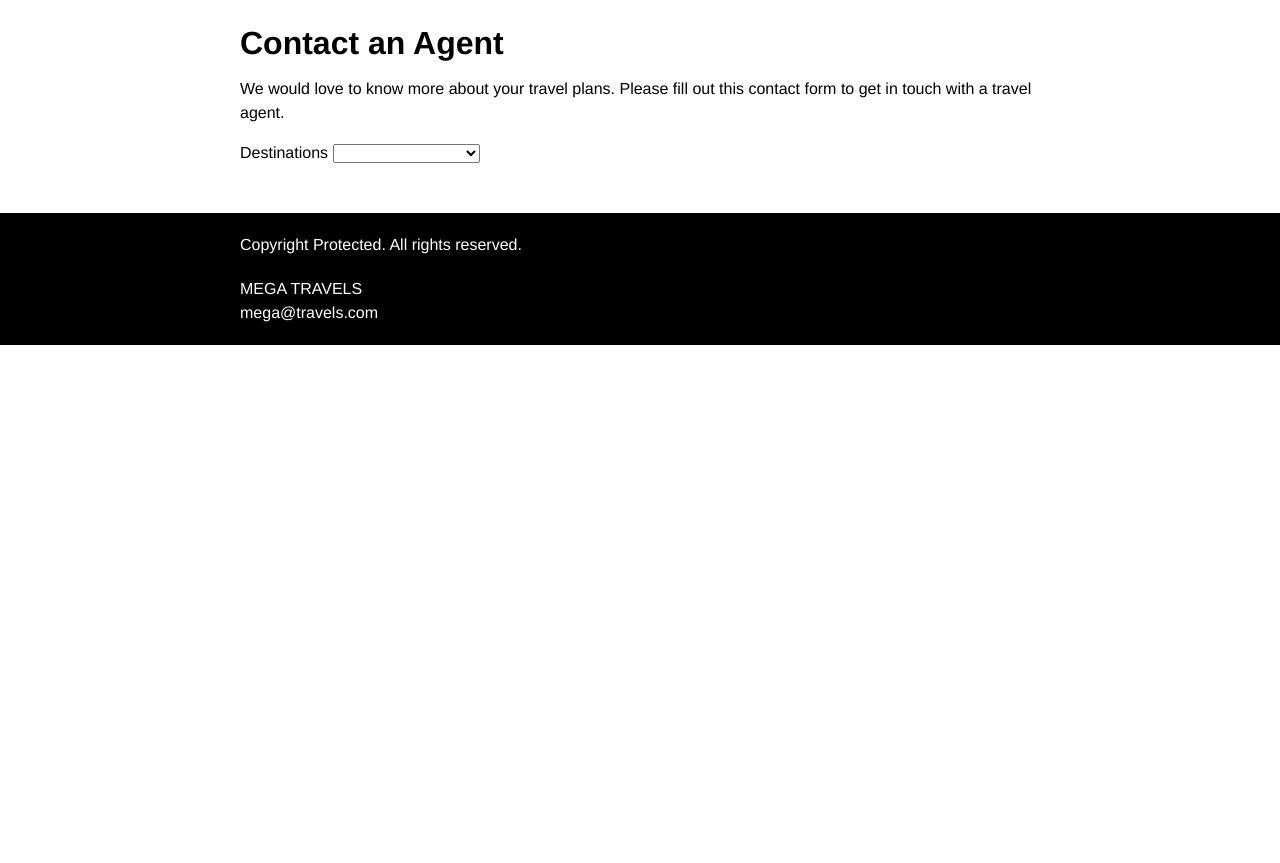
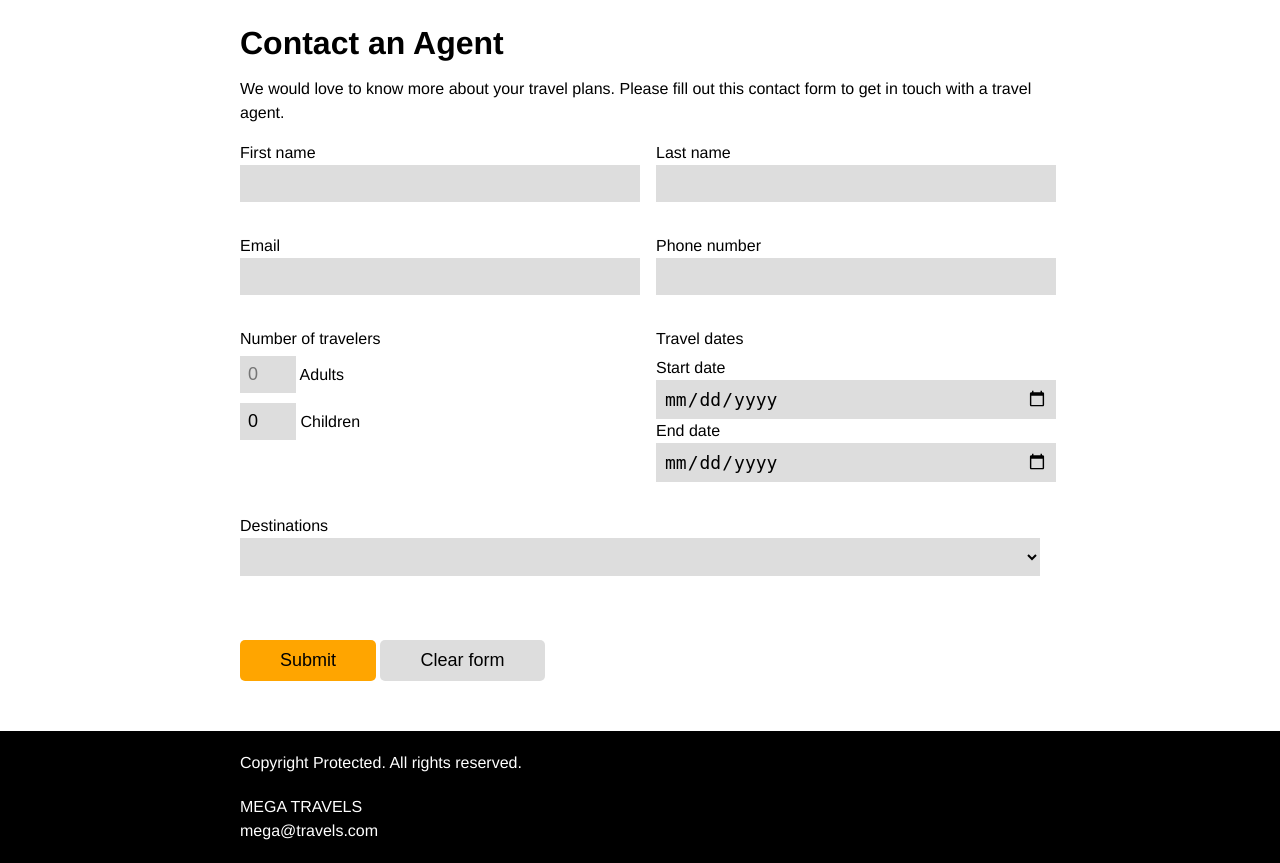
Before and after one commit to andykolbmsu/ITC475-Adv-Web-Dev, a PHP site: page /contact.html in a window 1280 px wide. Shown: the part 229-1092 px from the top of the page. Before the commit the page ends 574 px from the top, so only its background shows below. Run offline with PHP 8.4, Linux system fonts and the light colour scheme.

Commit message:
Reservation Contact Form
Reservation Contact Form

```diff
--- a/Mega Travel/contact.html
+++ b/Mega Travel/contact.html
@@ -8,6 +8,7 @@
         <title>About Us | Mega Travel</title>
         <link rel="stylesheet" href="css/style.css">
         <script src="js/activities.js" defer></script>
+        <script src="js/contact.js" defer></script>
     </head>
     <body>
 
@@ -30,6 +31,50 @@
 
                <p>We would love to know more about your travel plans. Please fill out this contact form to get in touch with a travel agent.</p>
 
+                <form id="contactForm" action="" method="post">
+
+                    <div class="formItem">
+                        <label for="firstname">First name</label>
+                        <input name="firstname" type="text">
+                    </div>
+
+                    <div class="formItem">
+                        <label for="lastname">Last name</label>
+                        <input name="lastname" type="text">
+                    </div>
+
+                    <div class="formItem">
+                        <label for="email">Email</label>
+                        <input name="email" type="text">
+                    </div>
+
+                    <div class="formItem">
+                        <label for="phone">Phone number</label>
+                        <input id="phone" name="phone" type="text">
+                    </div>
+
+                    <div class="formItem">
+                        <div style="margin-bottom:5px;">Number of travelers</div>
+                        <div style="margin-bottom: 10px;">
+                            <input id="travelerAdults" name="travelerAdults" type="number" style="max-width:40px;" min="0" placeholder="0">
+                            <label for="travelerAdults">Adults</label>
+                        </div>
+
+                        <div>
+                            <input id="travelerChildren" name="travelerChildren" type="number" style="max-width:40px;" min="0" value="0">
+                            <label for="travelerChildren">Children</label>
+                        </div>
+                    </div>
+
+                    <div class="formItem">
+                        <div style="margin-bottom:5px;">Travel dates</div>
+                        <label for="startDate">Start date</label>
+                        <input id="startDate" type="date">
+                        <label for="endDate">End date</label>
+                        <input id="endDate" type="date">
+                    </div>
+
+                    <div id="destinationsContainer" class="formItem">
                         <label for="destinations">Destinations</label>
                         <select name="destinations" id="destinations">
                             <option value="" selected></option>
@@ -38,8 +83,15 @@
                             <option value="venice">Venice, Italy</option>
                             <option value="cancun">Cancun, Mexico</option>
                         </select>
+                    </div>
 
-                <div id="activities"></div>
+                    <div id="activities" class="formItem"></div>
+
+                    <div class="submitContainer">
+                        <input id="submitBtn" type="button" value="Submit"> <input id="clear" type="reset" value="Clear form">
+                    </div>
+
+                </form>
 
             </div>
 
--- a/Mega Travel/css/style.css
+++ b/Mega Travel/css/style.css
@@ -119,12 +119,54 @@ footer {
 
 
 
-#destinations {
-    margin-bottom: 20px;
+
+/* Contact Agent */
+
+#contactForm {
+    display: flex;
+    gap: 2rem;
+    flex-wrap: wrap;
+
+    flex-direction: column;
+
+    margin-bottom: 40px;
+
 }
-#activities {
-    margin-bottom: 20px;
+
+.formItem {
+    flex-grow: 1;
+    flex-shrink: 1;
+    flex-basis: 40%;
 }
+
+#contactForm input[type=text], #contactForm input[type=date], #contactForm input[type=number], #contactForm select {
+    font-size: 18px;
+    border: 0;
+    background-color: #dddddd;
+    padding:8px;
+}
+#contactForm input[type=text], #contactForm input[type=date], #contactForm select {
+    width: 100%;
+}
+
+#destinationsContainer, #ctivities, .submitContainer {
+    flex: 100%;
+}
+
+#submitBtn, #clear {
+    font-size: 18px;
+    border: 0;
+    border-radius: 5px;
+    padding: 10px 40px;
+    cursor: pointer;
+    transition: ease-in all 0.1s;
+}
+#submitBtn { background-color: #ffa500; }
+#submitBtn:hover { background-color: red; }
+#clear { background-color: #dddddd; }
+#clear:hover { background-color: #999999; }
+
+
 
 
 /*      TABLET       */
@@ -154,6 +196,10 @@ footer {
         height:250px;
     }
 
+    #contactForm {
+        flex-direction: row;
+    }
+
 }
 
 
--- a/Mega Travel/js/activities.js
+++ b/Mega Travel/js/activities.js
@@ -1,7 +1,7 @@
 //      Andy Kolb
 //      Activities Selector
 //      activities.js
-//      09/29/2021
+//      09/29/2022
 
 let destinations = document.getElementById('destinations');
 let activities = document.getElementById('activities');
--- /dev/null
+++ b/Mega Travel/js/contact.js
@@ -0,0 +1,88 @@
+//      Andy Kolb
+//      Reservation Contact Form
+//      contact.js
+//      10/08/2022
+
+let submit = document.getElementById('submitBtn');
+let clear = document.getElementById('clear');
+let form = document.getElementById('contactForm');
+let phone = document.getElementById('phone');
+let travelerAdults = document.getElementById('travelerAdults');
+let travelerChildren = document.getElementById('travelerChildren');
+let startDate = document.getElementById('startDate');
+let endDate = document.getElementById('endDate');
+
+clear.onclick = function() {
+    activities.innerHTML = '';
+}
+
+submit.onclick = function() {
+
+    if(!checkForBlanks()) return;
+
+    if(!validateDates()) return;
+
+    if(!validateNumeric()) return;
+
+    form.submit();
+
+}
+
+
+function checkForBlanks() {
+    let error = 0;
+    let inputs = document.querySelectorAll('input');
+    for(const input of inputs) {
+        if(input.value === '') error = 1;
+    }
+    if(!destinations.value) error = 1;
+    if(error) { alert('All fields are required.'); return false; }
+    return true;
+}
+
+function validateDates() {
+
+    if(!startDate.value) {
+        alert('Invalid start date.');
+        return false;
+    }
+    if(!endDate.value) {
+        alert('Invalid end date.');
+        return false;
+    }
+
+    let today = new Date();
+    today = today.getFullYear() +
+        '-' + String(today.getMonth() + 1).padStart(2, '0') +
+        '-' + String(today.getDate()).padStart(2, '0');
+
+    if(startDate.value <= today) {
+        alert('The start date has already passed.');
+        return false;
+    }
+    if(startDate.value > endDate.value) {
+        alert('Invalid end date.');
+        return false;
+    }
+
+    return true;
+
+}
+
+function validateNumeric() {
+
+    if(/[a-zA-Z]/.test(phone.value) && phone.value.length < 10) {
+        alert('Invalid phone number.');
+        return false;
+    }
+    if(/[a-zA-Z]/.test(travelerAdults.value)) {
+        alert('Invalid number of adults.');
+        return false;
+    }
+    if(/[a-zA-Z]/.test(travelerChildren.value)) {
+        alert('Invalid number of children.');
+        return false;
+    }
+
+    return true;
+}
--- a/Mega Travel/js/welcome.js
+++ b/Mega Travel/js/welcome.js
@@ -1,7 +1,7 @@
 //      Andy Kolb
 //      The Welcome Component
 //      welcome.js
-//      09/03/2021
+//      09/03/2022
 
 let now = new Date();
 let welcomeGreeting = document.getElementById('welcomeGreeting');
```
Lines whose indentation alone changed are shown as unchanged.
